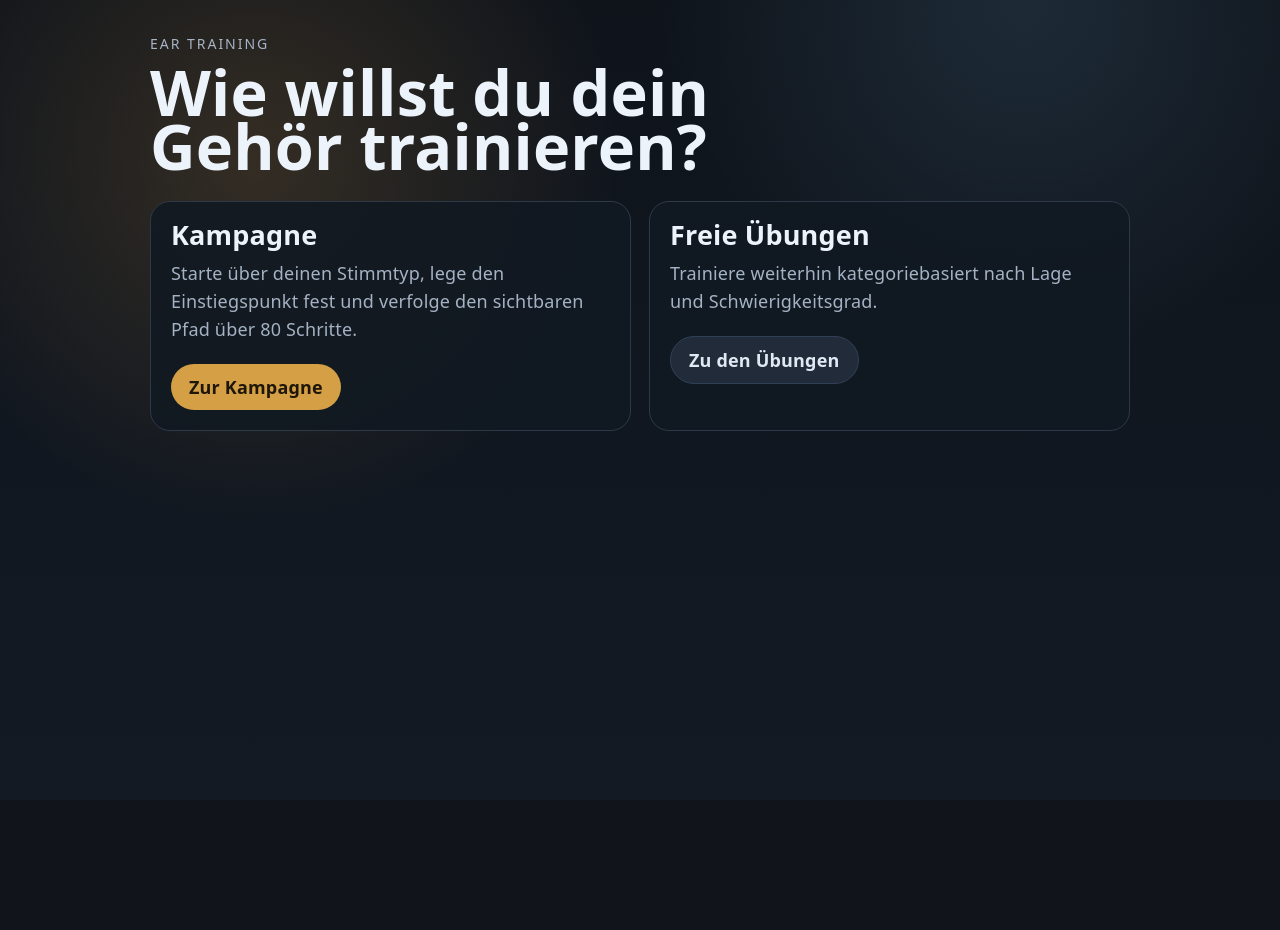
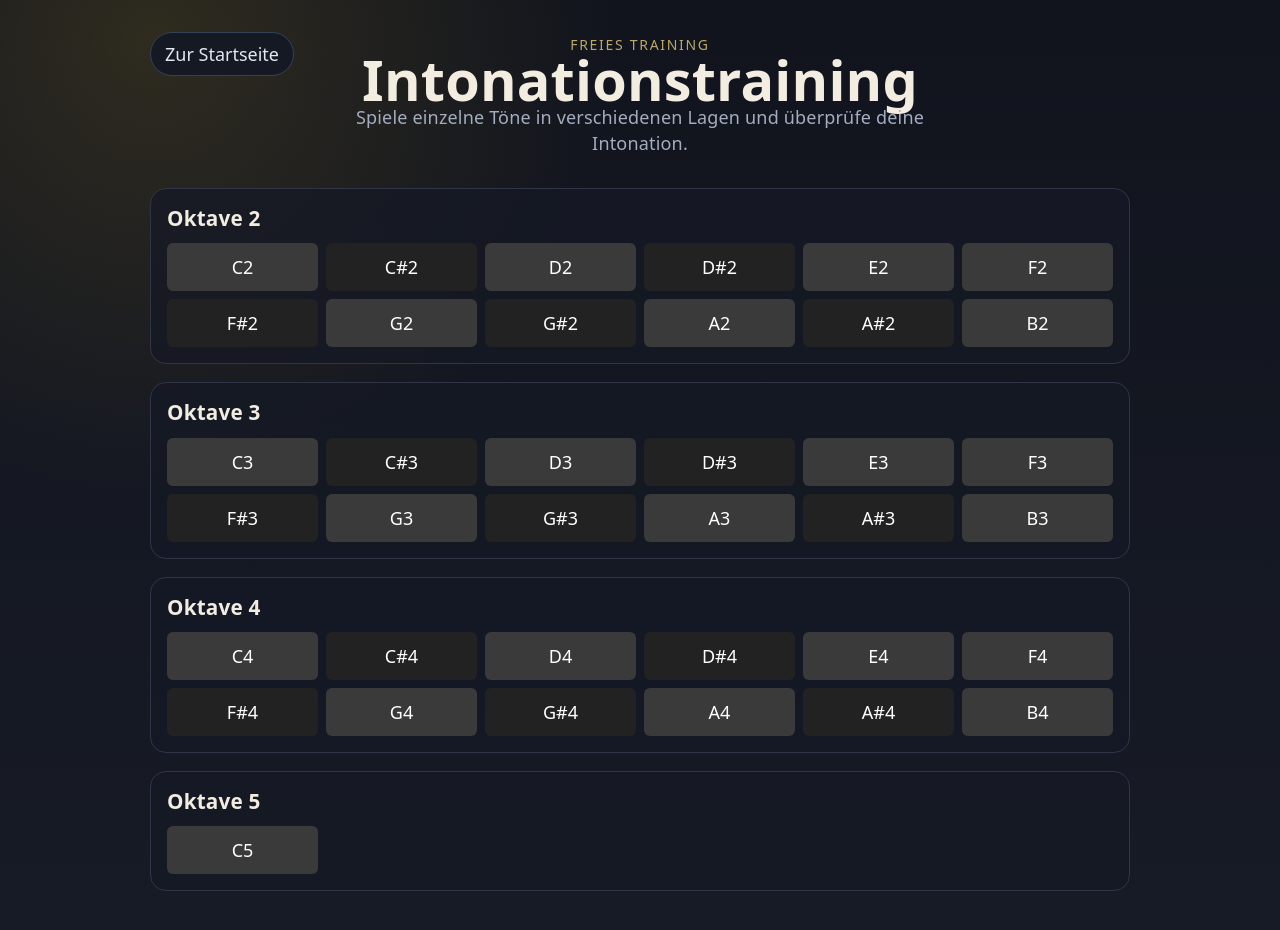
Before and after one commit to bassdman/ear-training, a React (Vite) app: page /intonation-training in a window 1280 px wide. Before the commit this address led to /. Shown: the top 930 px of the page. Before the commit the page ends 800 px from the top, so only its background shows below. Built offline with nearby package versions, Linux system fonts and the light colour scheme.

Commit message:
added self-intonation-page

```diff
--- a/src/App.tsx
+++ b/src/App.tsx
@@ -3,6 +3,7 @@ import { Navigate, Route, Routes, useNavigate } from 'react-router-dom'
 import { CampaignTrainerPage } from './features/campaign/CampaignTrainerPage'
 import { CoursePage } from './pages/course/CoursePage'
 import { HomePage } from './pages/home/HomePage'
+import { IntonationTrainingPage } from './pages/intonation/IntonationTrainingPage'
 import { TrainerPage } from './pages/TrainerPage'
 import { ExerciseSettings } from './components/ExcerciseSettings'
 
@@ -13,6 +14,7 @@ function App() {
     <Routes>
       <Route path="/" element={<HomePage />} />
       <Route path="/course" element={<CoursePage />} />
+      <Route path="/intonation-training" element={<IntonationTrainingPage />} />
       <Route
         path="/campaign"
         element={
--- a/src/pages/home/HomePage.tsx
+++ b/src/pages/home/HomePage.tsx
@@ -32,6 +32,16 @@ export function HomePage() {
               Zu den Übungen
             </Link>
           </article>
+
+          <article className="home-card">
+            <h2>Intonationstraining</h2>
+            <p>
+              Spiele einzelne Töne in vier Oktaven und trainiere deine Intonation direkt.
+            </p>
+            <Link className="home-link is-secondary" to="/intonation-training">
+              Töne spielen
+            </Link>
+          </article>
         </section>
       </div>
     </main>
--- /dev/null
+++ b/src/pages/intonation/IntonationTrainingPage.tsx
@@ -0,0 +1,81 @@
+import { useState } from 'react'
+import { useNavigate } from 'react-router-dom'
+
+import './intonationTrainingPage.css'
+
+const ASSETS_URL = 'http://intonation.manuelgelsen.de/assets'
+const noteNames = ['c', 'cs', 'd', 'ds', 'e', 'f', 'fs', 'g', 'gs', 'a', 'as', 'b']
+const noteLabels = ['C', 'C#', 'D', 'D#', 'E', 'F', 'F#', 'G', 'G#', 'A', 'A#', 'B']
+const blackKeys = [false, true, false, true, false, false, true, false, true, false, true, false]
+
+type ActiveNote = `${number}-${number}` | null
+
+export function IntonationTrainingPage() {
+  const navigate = useNavigate()
+  const [activeNote, setActiveNote] = useState<ActiveNote>(null)
+  const [audioError, setAudioError] = useState<string | null>(null)
+
+  const playNote = (octave: number, noteIndex: number) => {
+    const audioPath = `${ASSETS_URL}/sounds/${noteNames[noteIndex]}${octave}.mp3`
+    const audio = new Audio(audioPath)
+    audio.preload = 'auto'
+    audio.addEventListener('error', () => {
+      setAudioError(`Die Audiodatei ${audioPath} konnte nicht geladen werden.`)
+      setActiveNote(null)
+    }, { once: true })
+    audio.currentTime = 0
+    setAudioError(null)
+    void audio.play().catch(() => {
+      setAudioError(`Die Audiodatei ${audioPath} kann dieser Browser nicht abspielen.`)
+      setActiveNote(null)
+    })
+    setActiveNote(`${octave}-${noteIndex}`)
+    window.setTimeout(() => setActiveNote(null), 200)
+  }
+
+  return (
+    <main className="intonation-page">
+      <div className="intonation-shell">
+        <header className="intonation-header">
+          <button className="intonation-back" onClick={() => navigate('/')}>
+            Zur Startseite
+          </button>
+          <p className="intonation-kicker">Freies Training</p>
+          <h1>Intonationstraining</h1>
+          <p className="intonation-subtitle">
+            Spiele einzelne Töne in verschiedenen Lagen und überprüfe deine Intonation.
+          </p>
+          {audioError && <p className="intonation-audio-error" role="alert">{audioError}</p>}
+        </header>
+
+        <section className="intonation-octaves" aria-label="Noten nach Oktave">
+          {Array.from({ length: 4 }, (_, octaveIndex) => octaveIndex + 2).map((octave) => {
+            const lastIndex = octave === 5 ? 0 : noteNames.length - 1
+
+            return (
+              <section className="intonation-octave" key={octave}>
+                <h2>Oktave {octave}</h2>
+                <div className="intonation-notes">
+                  {noteNames.slice(0, lastIndex + 1).map((_, noteIndex) => {
+                    const noteId = `${octave}-${noteIndex}` as ActiveNote
+                    const isActive = activeNote === noteId
+
+                    return (
+                      <button
+                        className={`intonation-note ${blackKeys[noteIndex] ? 'is-black' : ''} ${isActive ? 'is-active' : ''}`}
+                        key={noteId}
+                        onClick={() => playNote(octave, noteIndex)}
+                      >
+                        {noteLabels[noteIndex]}{octave}
+                      </button>
+                    )
+                  })}
+                </div>
+              </section>
+            )
+          })}
+        </section>
+      </div>
+    </main>
+  )
+}
--- /dev/null
+++ b/src/pages/intonation/intonationTrainingPage.css
@@ -0,0 +1,134 @@
+.intonation-page {
+  min-height: 100vh;
+  box-sizing: border-box;
+  padding: 32px 16px 48px;
+  background:
+    radial-gradient(circle at 12% 4%, rgba(201, 162, 39, 0.16), transparent 32%),
+    linear-gradient(180deg, #11141d 0%, #171b26 100%);
+  color: #f2ece1;
+}
+
+.intonation-shell {
+  width: min(980px, 100%);
+  margin: 0 auto;
+}
+
+.intonation-header {
+  position: relative;
+  text-align: center;
+}
+
+.intonation-back {
+  position: absolute;
+  top: 0;
+  left: 0;
+  border: 1px solid #354058;
+  border-radius: 999px;
+  padding: 8px 14px;
+  background: rgba(20, 25, 37, 0.94);
+  color: #e2e7f2;
+  cursor: pointer;
+}
+
+.intonation-kicker {
+  margin: 0;
+  color: #bca86e;
+  font-size: 0.78rem;
+  letter-spacing: 0.12em;
+  text-transform: uppercase;
+}
+
+.intonation-header h1 {
+  margin: 8px 0;
+  font-size: clamp(2rem, 5vw, 3.1rem);
+}
+
+.intonation-subtitle {
+  max-width: 56ch;
+  margin: 12px auto 0;
+  color: #a4acbf;
+}
+
+.intonation-audio-error {
+  max-width: 60ch;
+  margin: 16px auto 0;
+  border: 1px solid #874747;
+  border-radius: 8px;
+  padding: 10px 12px;
+  background: rgba(96, 38, 38, 0.3);
+  color: #f3b4a9;
+}
+
+.intonation-octaves {
+  display: grid;
+  gap: 18px;
+  margin-top: 32px;
+}
+
+.intonation-octave {
+  border: 1px solid #2f3547;
+  border-radius: 16px;
+  padding: 16px;
+  background: rgba(20, 24, 36, 0.75);
+}
+
+.intonation-octave h2 {
+  margin: 0 0 12px;
+  font-size: 1.15rem;
+}
+
+.intonation-notes {
+  display: grid;
+  grid-template-columns: repeat(6, minmax(0, 1fr));
+  gap: 8px;
+}
+
+.intonation-note {
+  min-height: 48px;
+  border: 0;
+  border-radius: 6px;
+  padding: 10px 6px;
+  background: #3a3a3a;
+  color: #fff;
+  cursor: pointer;
+  transition: background 0.15s, transform 0.15s;
+}
+
+.intonation-note:hover,
+.intonation-note:focus-visible {
+  background: #555;
+}
+
+.intonation-note:active,
+.intonation-note.is-active {
+  background: #4caf50;
+  transform: translateY(1px);
+}
+
+.intonation-note.is-black {
+  background: #222;
+}
+
+.intonation-note.is-black:hover,
+.intonation-note.is-black:focus-visible {
+  background: #444;
+}
+
+@media (max-width: 640px) {
+  .intonation-page {
+    padding: 22px 12px 28px;
+  }
+
+  .intonation-header {
+    padding-top: 48px;
+  }
+
+  .intonation-back {
+    left: 50%;
+    transform: translateX(-50%);
+  }
+
+  .intonation-octave {
+    padding: 12px;
+  }
+}
```
